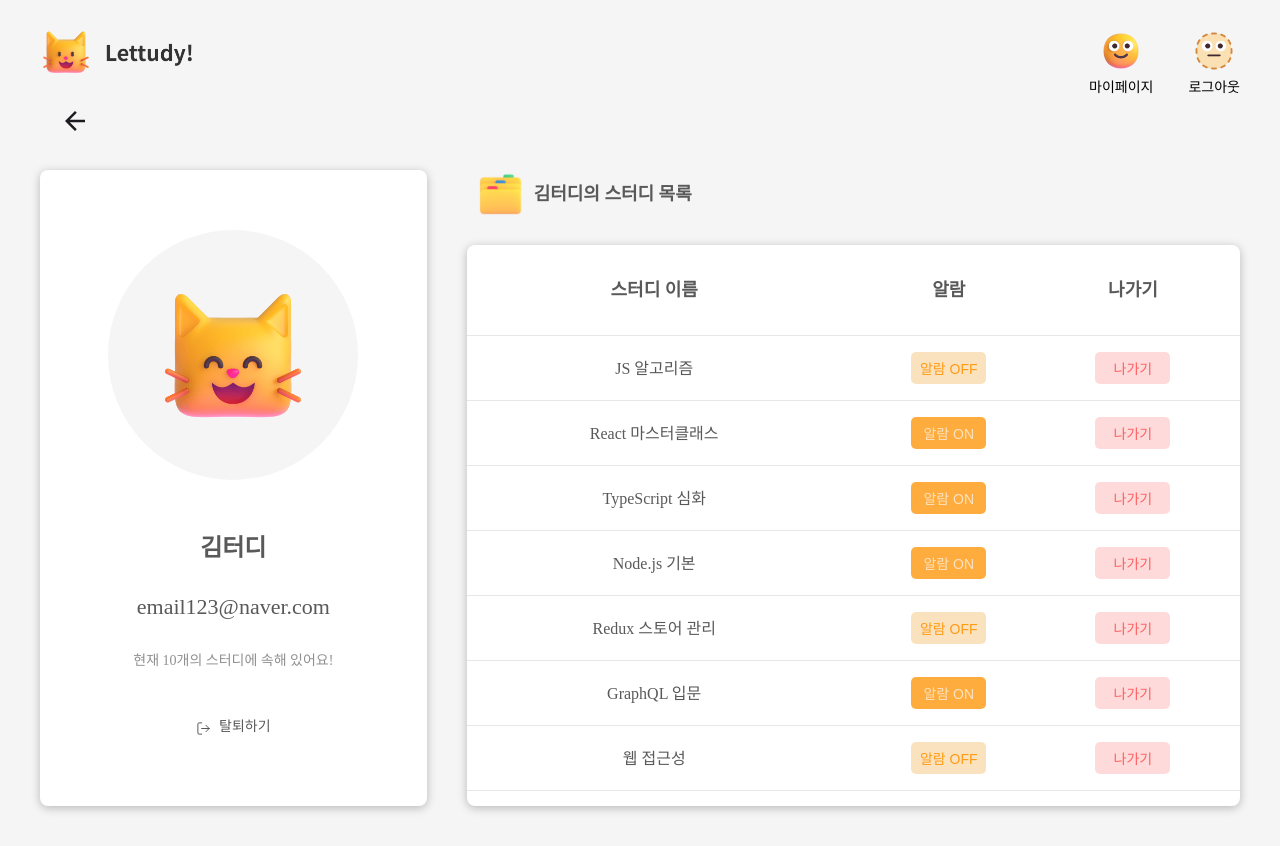
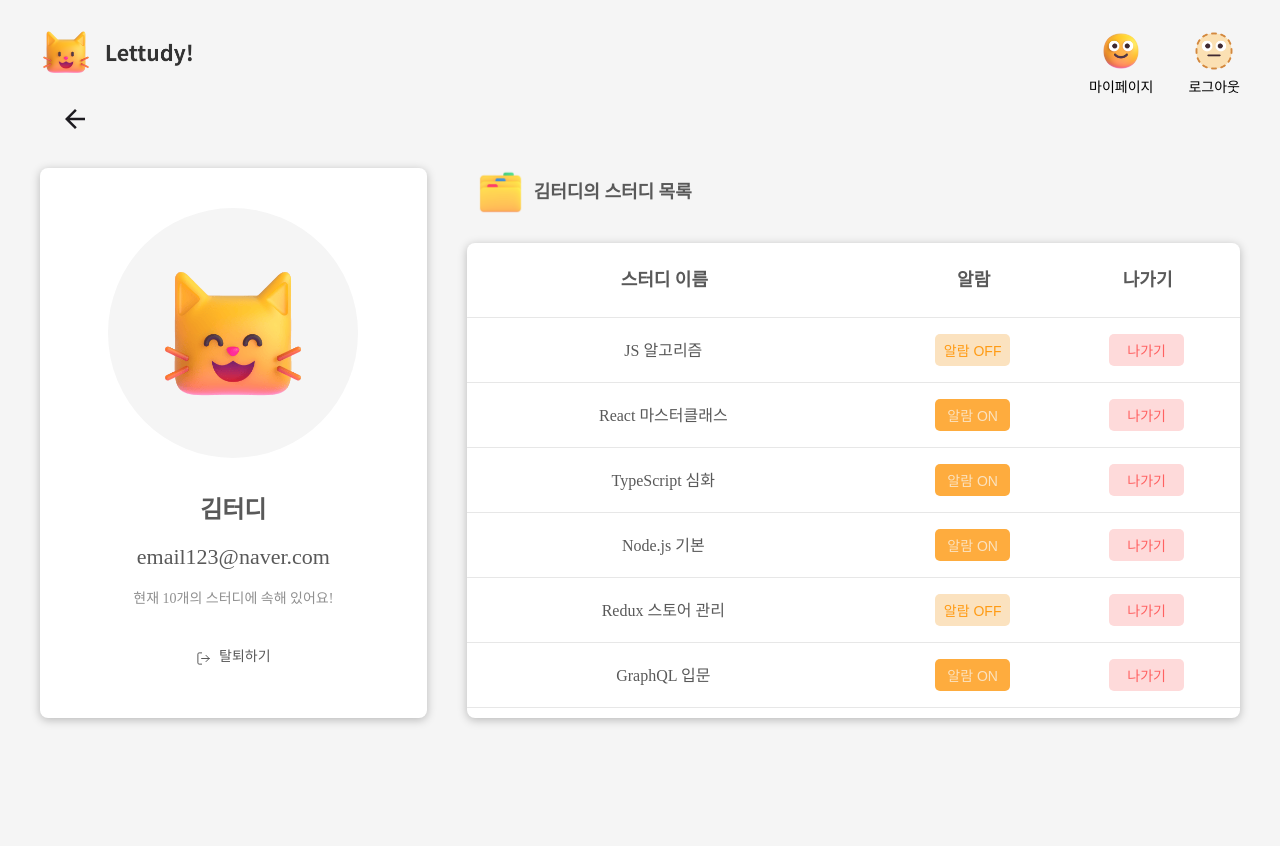
Before and after one commit to IIIIIFive/Lettudy_Client, a React (Vite) app: page /mypage in a window 1280 px wide. After the commit the page ends 800 px from the top, so only its background shows below. Built offline with nearby package versions, Linux system fonts and the light colour scheme; a web font is replaced by a local one.

Commit message:
[Fix/#23] 마이페이지 프로필 및 스터디 리스트 높이 수정

```diff
--- a/src/components/mypage/ProfileBox.tsx
+++ b/src/components/mypage/ProfileBox.tsx
@@ -9,7 +9,7 @@ interface ProfileBoxProps {
 
 function ProfileBox({ name, email, studyCount, onClick }: ProfileBoxProps) {
   return (
-    <StyledProfileBox>
+    <ProfileBoxStyle>
       <div className='avatar'>
         <img src='/assets/images/smile-cat.png' alt='smile-cat' width={156} />
       </div>
@@ -20,19 +20,19 @@ function ProfileBox({ name, email, studyCount, onClick }: ProfileBoxProps) {
         <img src='/assets/icon/withdrawal.svg' alt='withdrawal' width={15} />
         <p>탈퇴하기</p>
       </div>
-    </StyledProfileBox>
+    </ProfileBoxStyle>
   );
 }
 
 export default ProfileBox;
 
-const StyledProfileBox = styled.div`
+const ProfileBoxStyle = styled.div`
   background: ${({ theme }) => theme.color_bgWhite};
   border-radius: 8px;
   box-shadow: 0 2px 10px rgba(0, 0, 0, 0.25);
-  padding: 60px 20px;
+  padding: 40px 20px;
   height: 100%;
-  min-height: 500px;
+  min-height: 450px;
 
   .avatar {
     width: 250px;
@@ -41,7 +41,6 @@ const StyledProfileBox = styled.div`
     background: ${({ theme }) => theme.color_bgLightGray};
     margin: 0 auto;
     padding-bottom: 12px;
-    position: relative;
     display: flex;
     justify-content: center;
     align-items: center;
@@ -49,19 +48,19 @@ const StyledProfileBox = styled.div`
 
   .name {
     text-align: center;
-    margin-top: 56px;
+    margin-top: 40px;
   }
 
   .email {
     text-align: center;
-    margin-top: 36px;
+    margin-top: 24px;
     font-size: ${({ theme }) => theme.fontSize_lg};
     color: ${({ theme }) => theme.color_textKey};
   }
 
   .study-count {
     text-align: center;
-    margin-top: 36px;
+    margin-top: 24px;
     font-size: ${({ theme }) => theme.fontSize_xs};
     color: ${({ theme }) => theme.color_textGray};
   }
@@ -70,7 +69,7 @@ const StyledProfileBox = styled.div`
     display: flex;
     align-items: center;
     justify-content: center;
-    margin-top: 40px;
+    margin-top: 32px;
     padding: 10px;
     color: ${({ theme }) => theme.color_textKey};
     cursor: pointer;
@@ -79,5 +78,4 @@ const StyledProfileBox = styled.div`
     img {
       margin: 3px 8px 0 0;
     }
-  }
 `;
--- a/src/components/mypage/StudyRoomList.tsx
+++ b/src/components/mypage/StudyRoomList.tsx
@@ -25,7 +25,7 @@ function StudyRoomList({
   };
 
   return (
-    <StyledStudyRoomList>
+    <StudyRoomListStyle>
       <div className='title'>
         <img
           src='/assets/images/study-folder.png'
@@ -70,13 +70,13 @@ function StudyRoomList({
           )}
         </div>
       </div>
-    </StyledStudyRoomList>
+    </StudyRoomListStyle>
   );
 }
 
 export default StudyRoomList;
 
-const StyledStudyRoomList = styled.div`
+const StudyRoomListStyle = styled.div`
   display: flex;
   flex-direction: column;
   white-space: nowrap;
@@ -99,14 +99,12 @@ const StyledStudyRoomList = styled.div`
     border-radius: 8px;
     box-shadow: 0 2px 10px rgba(0, 0, 0, 0.25);
     height: 100%;
-    min-height: 500px;
     flex: 1;
   }
 
   .study-list {
-    max-height: 470px;
+    max-height: 400px;
     overflow-y: auto;
-    -ms-overflow-style: none;
 
     &::-webkit-scrollbar {
       display: none;
@@ -118,8 +116,6 @@ const StyledStudyRoomList = styled.div`
 
     text-align: center;
     border-collapse: collapse;
-    table-layout: fixed;
-
     th,
     td {
       border-bottom: 1px solid #e7e7e7;
@@ -128,13 +124,13 @@ const StyledStudyRoomList = styled.div`
     }
 
     th {
-      padding: 36px 30px 36px 0;
+      padding: 28px 30px 28px 0;
       font-weight: bold;
       color: ${({ theme }) => theme.color_textKey};
     }
 
     td {
-      padding: 16px 30px 16px 0;
+      padding: 16px 32px 16px 0;
       color: ${({ theme }) => theme.color_textKey};
       font-size: ${({ theme }) => theme.fontSize_sm};
     }
--- a/src/pages/MyPage.tsx
+++ b/src/pages/MyPage.tsx
@@ -80,7 +80,7 @@ function MyPage() {
 }
 
 const MyPageStyle = styled.div`
-  padding-top: 30px;
+  padding-top: 28px;
   .container {
     gap: 40px;
     display: grid;
```
